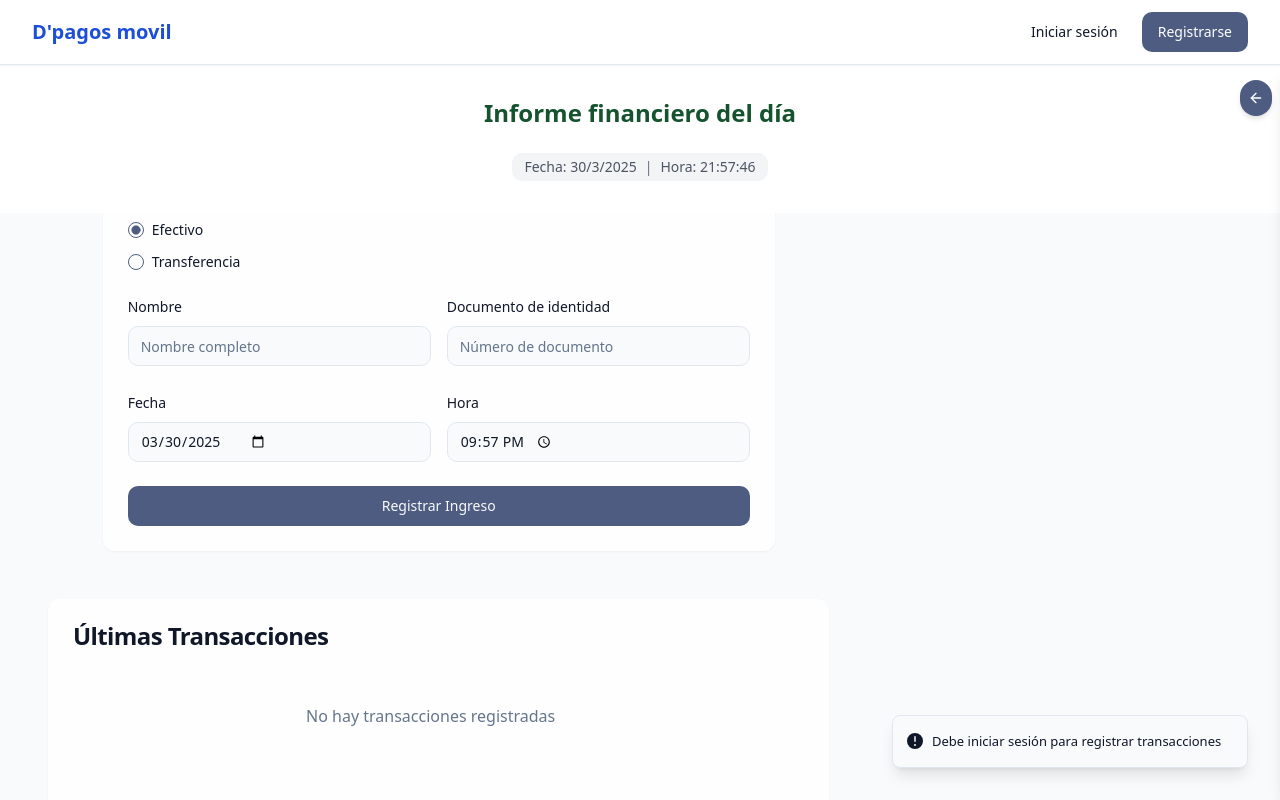
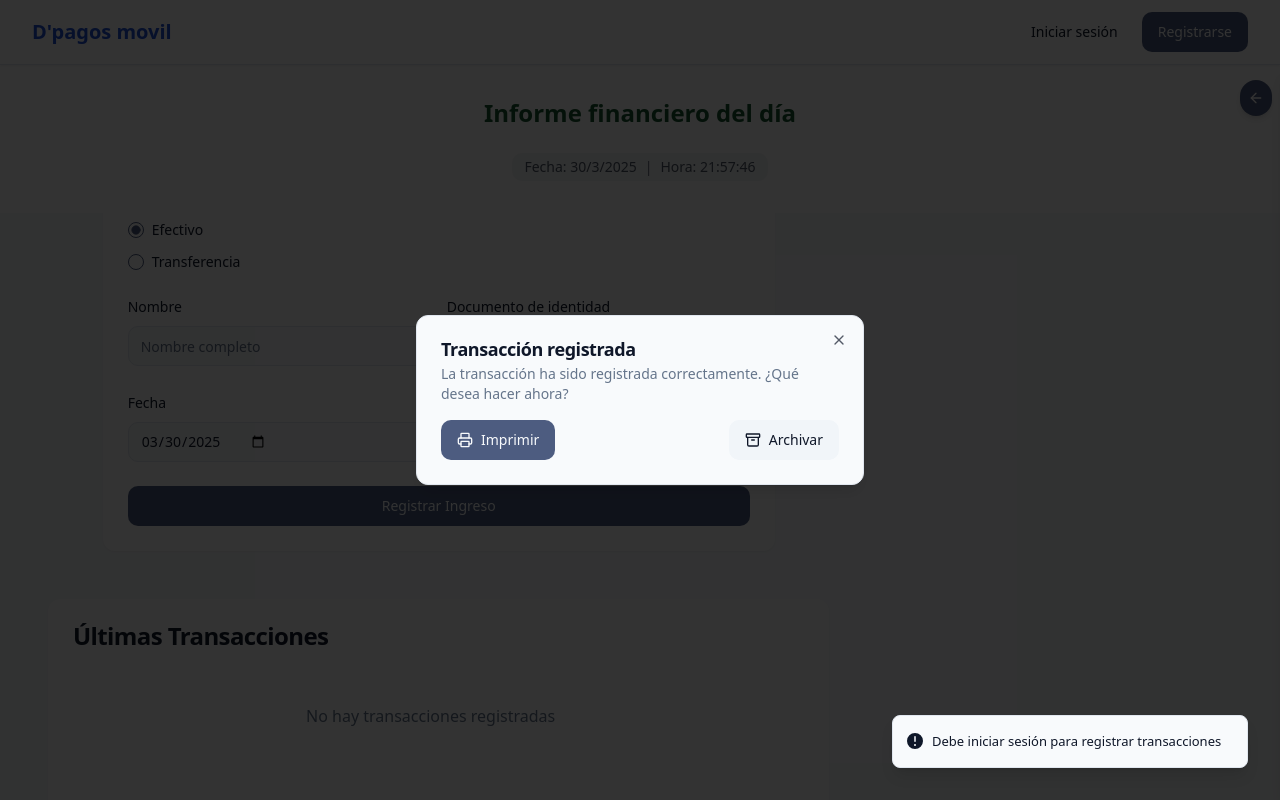
Before and after one commit to Alagar675/caja-diario, a React (Vite) app: page /dashboard in a window 1280 px wide. Both pictures are taken after a click on the button "Registrar Ingreso". Built offline with nearby package versions, Linux system fonts and the light colour scheme; the HTML template or start-up script is replaced by a standard one.

Commit message:
Add dialog for print and archive options
Implement dialog with print and archive options after submitting transaction form.

```diff
--- a/src/components/transactions/TransactionForm.tsx
+++ b/src/components/transactions/TransactionForm.tsx
@@ -9,6 +9,8 @@ import { RadioGroup, RadioGroupItem } from "@/components/ui/radio-group";
 import { useFinance, TransactionType, PaymentMethod } from "@/context/FinanceContext";
 import { Select, SelectContent, SelectItem, SelectTrigger, SelectValue } from "@/components/ui/select";
 import { getCurrentDateForInput, getCurrentTimeForInput } from "@/utils/formatters";
+import { Dialog, DialogContent, DialogDescription, DialogFooter, DialogHeader, DialogTitle } from "@/components/ui/dialog";
+import { Printer, Archive } from "lucide-react";
 
 interface TransactionFormProps {
   type: TransactionType;
@@ -30,6 +32,8 @@ const TransactionForm = ({
   const [recipientId, setRecipientId] = useState("");
   const [date, setDate] = useState(getCurrentDateForInput());
   const [time, setTime] = useState(getCurrentTimeForInput());
+  const [dialogOpen, setDialogOpen] = useState(false);
+  const [lastTransaction, setLastTransaction] = useState<any>(null);
 
   const categoryOptions = type === "income"
     ? ["Ventas", "Recaudo Créditos", "Recaudos recurrentes", "Otros"]
@@ -51,7 +55,7 @@ const TransactionForm = ({
   const handleSubmit = (e: React.FormEvent) => {
     e.preventDefault();
     const dateTime = new Date(`${date}T${time}`);
-    addTransaction({
+    const transaction = {
       type,
       amount: Number(amount),
       category,
@@ -62,11 +66,31 @@ const TransactionForm = ({
       recipientName,
       recipientId,
       date: dateTime
-    });
+    };
+
+    addTransaction(transaction);
+    setLastTransaction(transaction);
+    setDialogOpen(true);
+  };
+
+  const handlePrint = () => {
+    setDialogOpen(false);
+    // Show system print dialog
+    window.print();
     resetForm();
   };
 
-  return <Card className="w-full max-w-2xl mx-auto glass animate-fade-in">
+  const handleArchive = () => {
+    setDialogOpen(false);
+    // This would typically trigger a file save dialog
+    // For demo purposes we'll just show an alert
+    alert("Transacción archivada correctamente");
+    resetForm();
+  };
+
+  return (
+    <>
+      <Card className="w-full max-w-2xl mx-auto glass animate-fade-in">
         <CardHeader>
           <CardTitle className={type === "income" ? "text-green-900" : "text-red-800"}>
             {type === "income" ? "Registrar Ingreso" : "Registrar Egreso"}
@@ -155,7 +179,39 @@ const TransactionForm = ({
             {type === "income" ? "Registrar Ingreso" : "Registrar Egreso"}
           </Button>
         </CardFooter>
-    </Card>;
+      </Card>
+
+      <Dialog open={dialogOpen} onOpenChange={setDialogOpen}>
+        <DialogContent className="sm:max-w-md">
+          <DialogHeader>
+            <DialogTitle>Transacción registrada</DialogTitle>
+            <DialogDescription>
+              La transacción ha sido registrada correctamente. ¿Qué desea hacer ahora?
+            </DialogDescription>
+          </DialogHeader>
+          <DialogFooter className="flex justify-between sm:justify-between">
+            <Button
+              type="button"
+              onClick={handlePrint}
+              className="gap-2"
+            >
+              <Printer className="size-4" />
+              Imprimir
+            </Button>
+            <Button
+              type="button"
+              variant="secondary"
+              onClick={handleArchive}
+              className="gap-2"
+            >
+              <Archive className="size-4" />
+              Archivar
+            </Button>
+          </DialogFooter>
+        </DialogContent>
+      </Dialog>
+    </>
+  );
 };
 
 export default TransactionForm;
```
Lines whose indentation alone changed are shown as unchanged.
